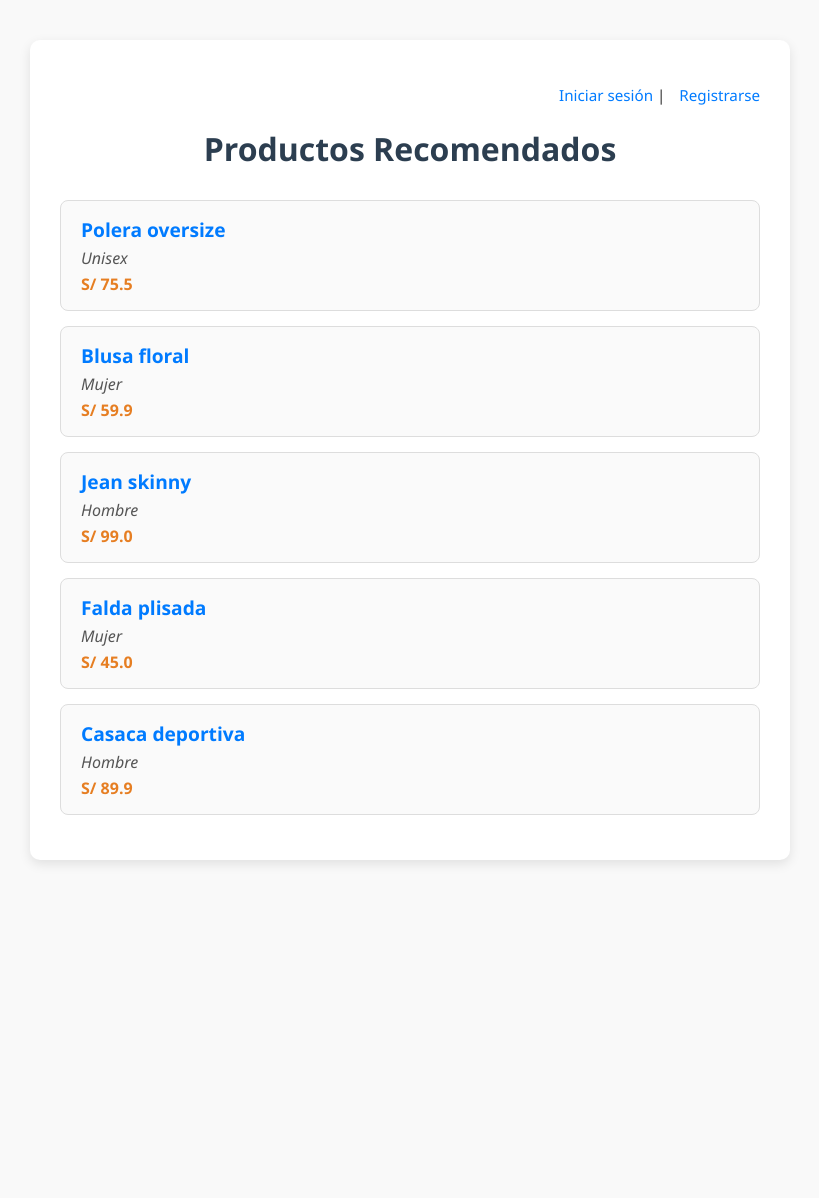
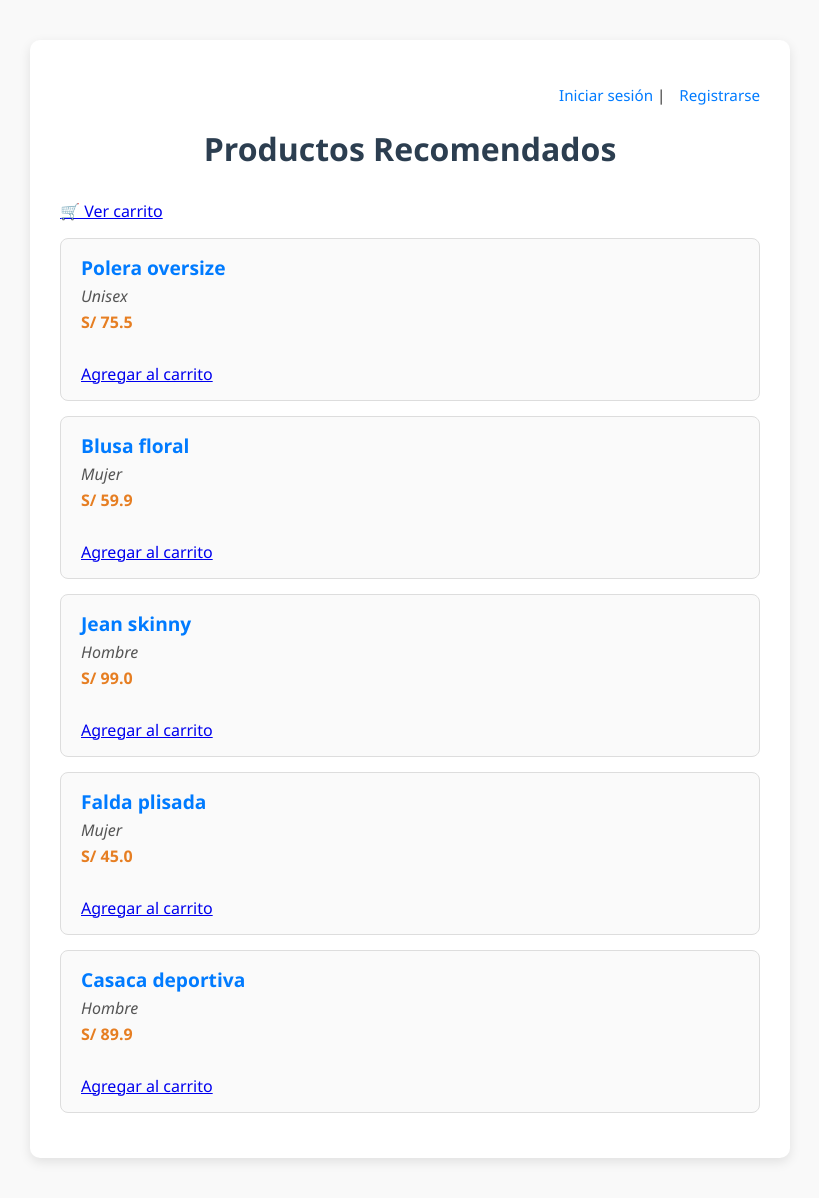
Before and after one commit to Alejosor/recomendador_ropa, a Flask app: page / in a window 1280 px wide. Shown: the whole page, without its empty margins (230-1049 px from the left). Before the commit the page ends 864 px from the top, so only its background shows below. Run offline with Flask 3, Linux system fonts and the light colour scheme.

Commit message:
Se añade la funcionalidad del carrito y sus alerta al agregar o eliminar productos

```diff
--- a/app/routes.py
+++ b/app/routes.py
@@ -1,5 +1,5 @@
-from flask import Blueprint, render_template
-from popularidad import obtener_top_productos
+from flask import Blueprint, render_template, session, redirect, url_for, flash
+from popularidad import obtener_top_productos, obtener_producto_por_id
 
 main = Blueprint('main', __name__)
 
@@ -7,3 +7,37 @@ main = Blueprint('main', __name__)
 def index():
     productos = obtener_top_productos()
     return render_template('index.html', productos=productos)
+
+@main.route('/agregar-carrito/<int:producto_id>')
+def agregar_carrito(producto_id):
+    producto = obtener_producto_por_id(producto_id)
+    if not producto:
+        flash('Producto no encontrado.')
+        return redirect(url_for('main.index'))
+
+    if 'carrito' not in session:
+        session['carrito'] = []
+
+    carrito = session['carrito']
+    carrito.append(producto)
+    session['carrito'] = carrito
+    flash(f'Se agregó "{producto["nombre"]}" al carrito.', 'success')
+    return redirect(url_for('main.index'))
+
+@main.route('/carrito')
+def ver_carrito():
+    carrito = session.get('carrito', [])
+    total = sum(float(p['precio']) for p in carrito)
+    return render_template('carrito.html', carrito=carrito, total=total)
+
+@main.route('/quitar-carrito/<int:indice>')
+def quitar_carrito(indice):
+    carrito = session.get('carrito', [])
+    if 0 <= indice < len(carrito):
+        producto_quitado = carrito[indice]['nombre']
+        carrito.pop(indice)
+        session['carrito'] = carrito
+        flash(f'Se eliminó "{producto_quitado}" del carrito.', 'error')
+    else:
+        flash('Índice inválido.', 'error')
+    return redirect(url_for('main.ver_carrito'))
--- a/app/templates/index.html
+++ b/app/templates/index.html
@@ -21,8 +21,22 @@
             {% endif %}
         </div>
 
+        <!-- Mensajes flash -->
+        {% with mensajes = get_flashed_messages(with_categories=True) %}
+            {% if mensajes %}
+                <div class="flash-messages">
+                {% for categoria, mensaje in mensajes %}
+                    <p class="flash flash-{{ categoria }}">{{ mensaje }}</p>
+                {% endfor %}
+                </div>
+            {% endif %}
+        {% endwith %}
+
         <!-- Título -->
         <h1>Productos Recomendados</h1>
+
+        <!-- Enlace para ver el carrito -->
+        <p><a href="{{ url_for('main.ver_carrito') }}">🛒 Ver carrito</a></p>
 
         <!-- Lista de productos -->
         <ul class="product-list">
@@ -30,7 +44,9 @@
                 <li class="product-item">
                     <strong class="product-name">{{ producto.nombre }}</strong>
                     <span class="product-category">{{ producto.categoria }}</span>
-                    <span class="product-price">S/ {{ producto.precio }}</span>
+                    <span class="product-price">S/ {{ producto.precio }}</span><br>
+
+                    <a href="{{ url_for('main.agregar_carrito', producto_id=producto.id) }}">Agregar al carrito</a>
                 </li>
             {% endfor %}
         </ul>
--- a/popularidad.py
+++ b/popularidad.py
@@ -4,3 +4,10 @@ def obtener_top_productos(n=5):
     df = pd.read_csv('productos.csv')
     df_ordenado = df.sort_values(by='ventas', ascending=False)
     return df_ordenado.head(n).to_dict(orient='records')
+
+def obtener_producto_por_id(producto_id):
+    df = pd.read_csv('productos.csv')
+    producto = df[df['id'] == int(producto_id)]
+    if not producto.empty:
+        return producto.iloc[0].to_dict()
+    return None
```
Also changed, not shown: app/static/styles.css (+32 -0 lines), app/templates/carrito.html (added, +42 -0 lines).
